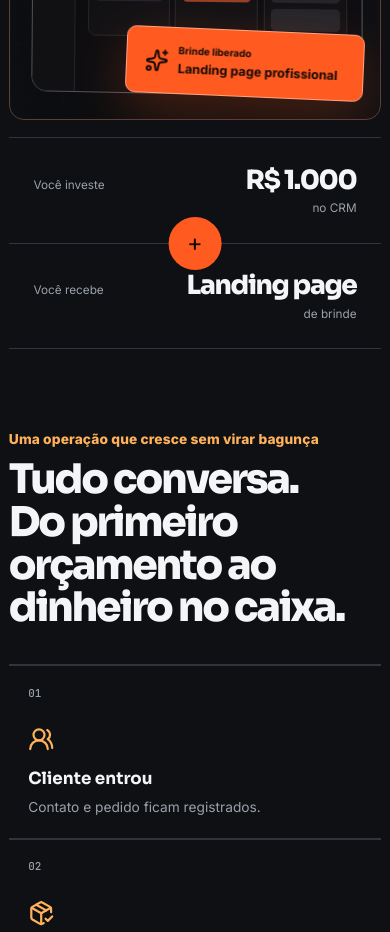
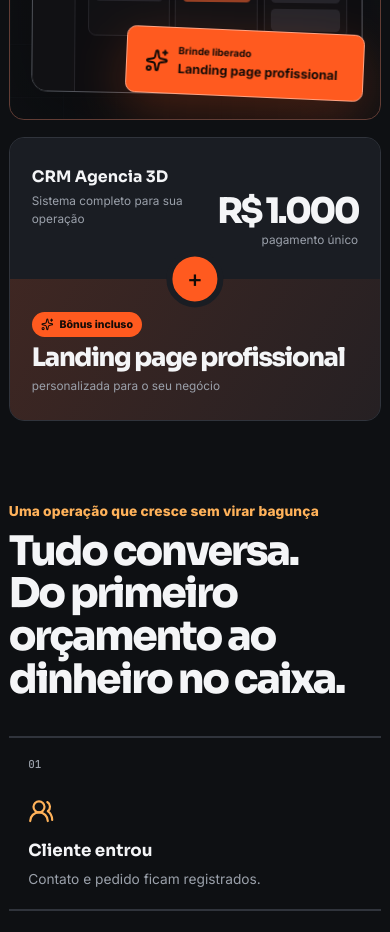
Before and after one commit to JoaoVitorTelesCentrone/3dWhiteLabel, a Next.js app in the folder apps/web/: page / in a window 390 px wide. Shown: the part 1300-2232 px from the top of the page. Built offline with nearby package versions, Linux system fonts and the light colour scheme; no server answers; the database is empty.

Commit message:
refine landing offer summary

```diff
--- a/apps/web/src/app/globals.css
+++ b/apps/web/src/app/globals.css
@@ -606,10 +606,19 @@ button.password-visibility-toggle:focus-visible { outline: 2px solid var(--brand
 .offer-price-orbit span { font-size: .68rem; font-weight: 800; }.offer-price-orbit strong { font: 800 2.05rem/.9 var(--font-heading); letter-spacing: -.08em; }.offer-price-orbit small { margin-top: .35rem; font-size: .57rem; font-weight: 650; }
 .offer-gift-ticket { position: absolute; z-index: 5; right: .75rem; bottom: 0; display: grid; grid-template-columns: auto 1fr; align-items: center; gap: .1rem .55rem; min-width: 16rem; padding: .85rem 1rem; border: 1px solid color-mix(in srgb, var(--brand-primary) 55%, white); border-radius: .55rem; background: var(--brand-primary); color: var(--on-brand); box-shadow: 0 1rem 3rem color-mix(in srgb, var(--brand-primary) 25%, transparent); transform: rotate(2.5deg); }
 .offer-gift-ticket svg { grid-row: 1 / 3; width: 1.35rem; }.offer-gift-ticket span { font-size: .56rem; font-weight: 700; }.offer-gift-ticket strong { font-size: .72rem; }
-.offer-price-strip { position: relative; display: grid; grid-template-columns: 1fr auto 1fr; align-items: center; margin: 1rem 0 clamp(4rem, 9vw, 8rem); border-block: 1px solid var(--line); }
-.offer-price-strip > div { display: grid; grid-template-columns: auto auto; align-items: baseline; justify-content: center; gap: .2rem .75rem; padding: clamp(1.4rem, 3vw, 2.1rem); }
-.offer-price-strip > div:first-child { border-right: 1px solid var(--line); }.offer-price-strip > div:last-child { border-left: 1px solid var(--line); }
-.offer-price-strip span, .offer-price-strip small { color: var(--text-muted); font-size: .67rem; }.offer-price-strip strong { font: 750 clamp(1.5rem, 3vw, 2.4rem) var(--font-heading); letter-spacing: -.05em; }.offer-price-strip small { grid-column: 2; }.offer-plus { display: grid; width: 3rem; height: 3rem; place-items: center; border-radius: 50%; background: var(--brand-primary); color: var(--on-brand) !important; font-size: 1.35rem !important; font-weight: 400; }
+.offer-price-strip { position: relative; display: grid; grid-template-columns: 1fr 0 1fr; align-items: stretch; margin: 1rem 0 clamp(4rem, 9vw, 8rem); overflow: hidden; border: 1px solid var(--line); border-radius: .85rem; background: var(--bg-surface); }
+.offer-price-product, .offer-price-bonus { display: grid; align-content: center; min-height: 9rem; padding: clamp(1.4rem, 3vw, 2.2rem) clamp(1.3rem, 4vw, 3.25rem); }
+.offer-price-product { grid-template-columns: minmax(0, 1fr) auto; align-items: end; gap: .2rem 1.5rem; }
+.offer-price-product > div { display: grid; gap: .35rem; }
+.offer-price-product span { color: var(--text-primary); font: 680 clamp(.9rem, 1.5vw, 1.08rem) var(--font-heading); }
+.offer-price-product small, .offer-price-bonus small { color: var(--text-muted); font-size: .67rem; }
+.offer-price-product > strong { font: 780 clamp(2rem, 4vw, 3.2rem)/.95 var(--font-heading); letter-spacing: -.075em; }
+.offer-price-condition { grid-column: 2; text-align: right; }
+.offer-price-bonus { gap: .4rem; background: linear-gradient(120deg, color-mix(in srgb, var(--brand-primary) 16%, var(--bg-surface)), color-mix(in srgb, var(--brand-primary) 5%, var(--bg-surface))); }
+.offer-price-bonus > span { display: inline-flex; width: fit-content; align-items: center; gap: .35rem; padding: .28rem .5rem; border-radius: 2rem; background: var(--brand-primary); color: var(--on-brand); font-size: .6rem; font-weight: 750; }
+.offer-price-bonus > span svg { width: .72rem; height: .72rem; }
+.offer-price-bonus > strong { font: 720 clamp(1.25rem, 2.8vw, 2.15rem)/1.05 var(--font-heading); letter-spacing: -.05em; }
+.offer-plus { z-index: 2; align-self: center; justify-self: center; display: grid; width: 3.25rem; height: 3.25rem; place-items: center; border: .35rem solid var(--bg-surface); border-radius: 50%; background: var(--brand-primary); color: var(--on-brand); font-size: 1.35rem; font-weight: 500; }
 .offer-section { width: min(100%, 78rem); margin: 0 auto clamp(5rem, 10vw, 9rem); }
 .offer-section-heading { display: grid; grid-template-columns: .7fr 1.3fr; align-items: start; gap: 2rem; margin-bottom: 3rem; }
 .offer-section h2 { max-width: 18ch; margin-bottom: 0; font: 720 clamp(2rem, 4vw, 3.65rem)/1.05 var(--font-heading); letter-spacing: -.055em; text-wrap: balance; }
@@ -668,12 +677,14 @@ button.password-visibility-toggle:focus-visible { outline: 2px solid var(--brand
   .offer-pipeline > div { min-height: 5rem; padding: .35rem; }
   .offer-chart { display: none; }
   .offer-gift-ticket { right: -.15rem; min-width: 13.5rem; }
-  .offer-price-strip { grid-template-columns: 1fr; margin-bottom: 4.5rem; }
-  .offer-price-strip > div { grid-template-columns: 1fr auto; justify-content: stretch; }
-  .offer-price-strip > div:first-child, .offer-price-strip > div:last-child { border: 0; }
-  .offer-price-strip > div:first-child { border-bottom: 1px solid var(--line); }
-  .offer-price-strip small { text-align: right; }
-  .offer-plus { position: absolute; left: 50%; transform: translate(-50%, 0); }
+  .offer-price-strip { grid-template-columns: 1fr; margin-bottom: 4.5rem; overflow: visible; }
+  .offer-price-product, .offer-price-bonus { min-height: 8rem; padding: 1.25rem; }
+  .offer-price-product { grid-template-columns: minmax(0, 1fr) auto; border-radius: .8rem .8rem 0 0; background: var(--bg-surface); }
+  .offer-price-product > strong { font-size: 2rem; }
+  .offer-price-condition { text-align: right; }
+  .offer-price-bonus { padding-top: 1.75rem; border-radius: 0 0 .8rem .8rem; }
+  .offer-price-bonus > strong { font-size: 1.45rem; }
+  .offer-plus { position: absolute; top: 50%; left: 50%; margin: 0; transform: translate(-50%, -50%); }
   .offer-section { margin-bottom: 5rem; }
   .offer-section h2 { font-size: clamp(1.9rem, 9.5vw, 2.8rem); }
   .offer-section-heading { margin-bottom: 2rem; }
--- a/apps/web/src/app/page.tsx
+++ b/apps/web/src/app/page.tsx
@@ -76,9 +76,17 @@ export default async function HomePage() {
       </section>
 
       <section className="offer-price-strip" aria-label="Resumo da oferta">
-        <div><span>Você investe</span><strong>R$ 1.000</strong><small>no CRM</small></div>
+        <div className="offer-price-product">
+          <div><span>CRM Agencia 3D</span><small>Sistema completo para sua operação</small></div>
+          <strong>R$ 1.000</strong>
+          <small className="offer-price-condition">pagamento único</small>
+        </div>
         <span className="offer-plus" aria-hidden="true">+</span>
-        <div><span>Você recebe</span><strong>Landing page</strong><small>de brinde</small></div>
+        <div className="offer-price-bonus">
+          <span><Sparkles aria-hidden="true" /> Bônus incluso</span>
+          <strong>Landing page profissional</strong>
+          <small>personalizada para o seu negócio</small>
+        </div>
       </section>
 
       <section className="offer-section offer-transformation" aria-labelledby="transformation-title">
```
